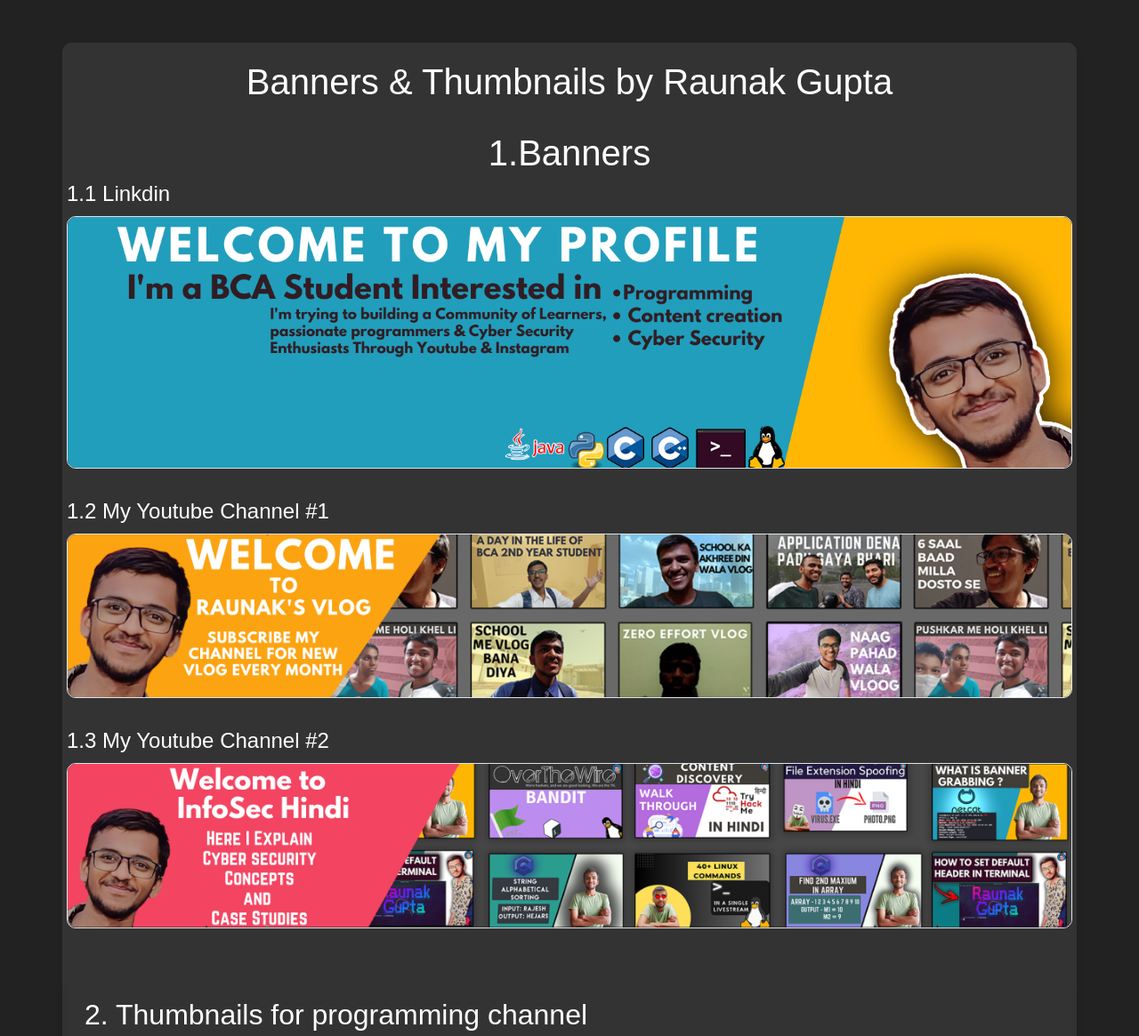
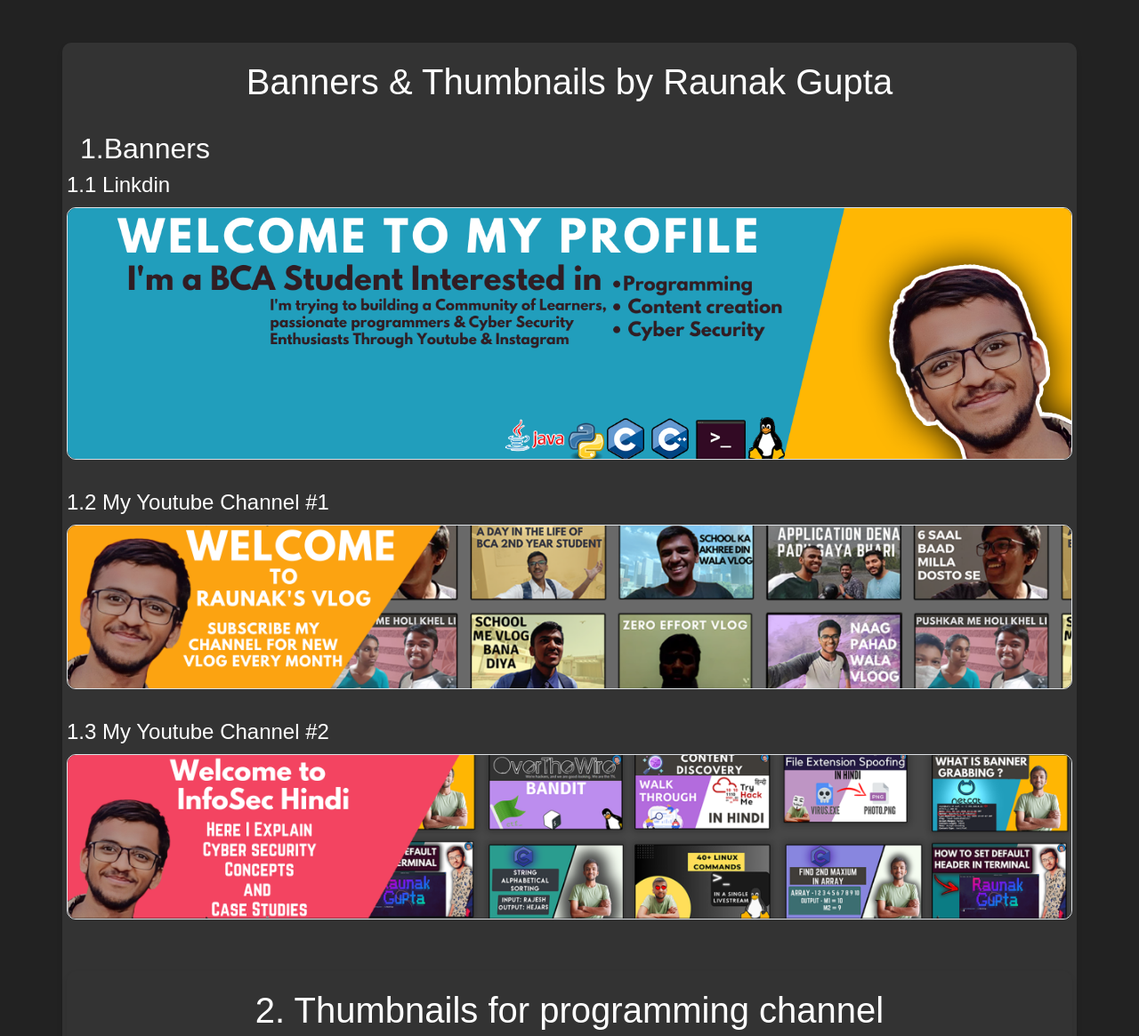
Before and after one commit to Demouser093/ArtWorkShowCase, a plain HTML site: page index.html in a window 1280 px wide. Shown: the top 1165 px of the page at 89% size. Drawn offline with nearby package versions, Linux system fonts and the light colour scheme.

Commit message:
Update index.html

```diff
--- a/index.html
+++ b/index.html
@@ -6,21 +6,17 @@
     <meta name="viewport" content="width=device-width, initial-scale=1.0">
     <title>Image Showcase</title>
 
-    <!-- Include Bootstrap CSS from a CDN -->
     <link rel="stylesheet" href="https://stackpath.bootstrapcdn.com/bootstrap/4.5.2/css/bootstrap.min.css">
 
     <style>
         body {
             background-color: #222;
-            /* Dark background color */
             font-family: Arial, sans-serif;
             color: #fff;
-            /* Light text color */
         }
 
         .container {
             background-color: #333;
-            /* Slightly lighter container background */
             padding: 20px;
             border-radius: 10px;
             box-shadow: 0 4px 6px rgba(0, 0, 0, 0.1);
@@ -32,7 +28,6 @@
 
         .img-fluid.border {
             border: 2px solid #fff;
-            /* White border */
             border-radius: 10px;
             margin: 10px auto;
             display: block;
@@ -40,7 +35,6 @@
 
         h4 {
             color: #fff;
-            /* Light text color for headings */
         }
     </style>
 </head>
@@ -50,7 +44,7 @@
     <div class="container mt-5">
         <h1>Banners & Thumbnails by Raunak Gupta</h1>
         <br>
-        <h1>1.Banners</h1>
+        <h2>1.Banners</h2>
 
         <div class="row ">
         <div class="row ">
@@ -77,7 +71,7 @@
 
 
         <div class="container mt-5">
-            <h2 >2. Thumbnails for programming channel</h2>
+            <h1>2. Thumbnails for programming channel</h1>
 
             <div class="row">
                 <div class="col-md-4">
```
